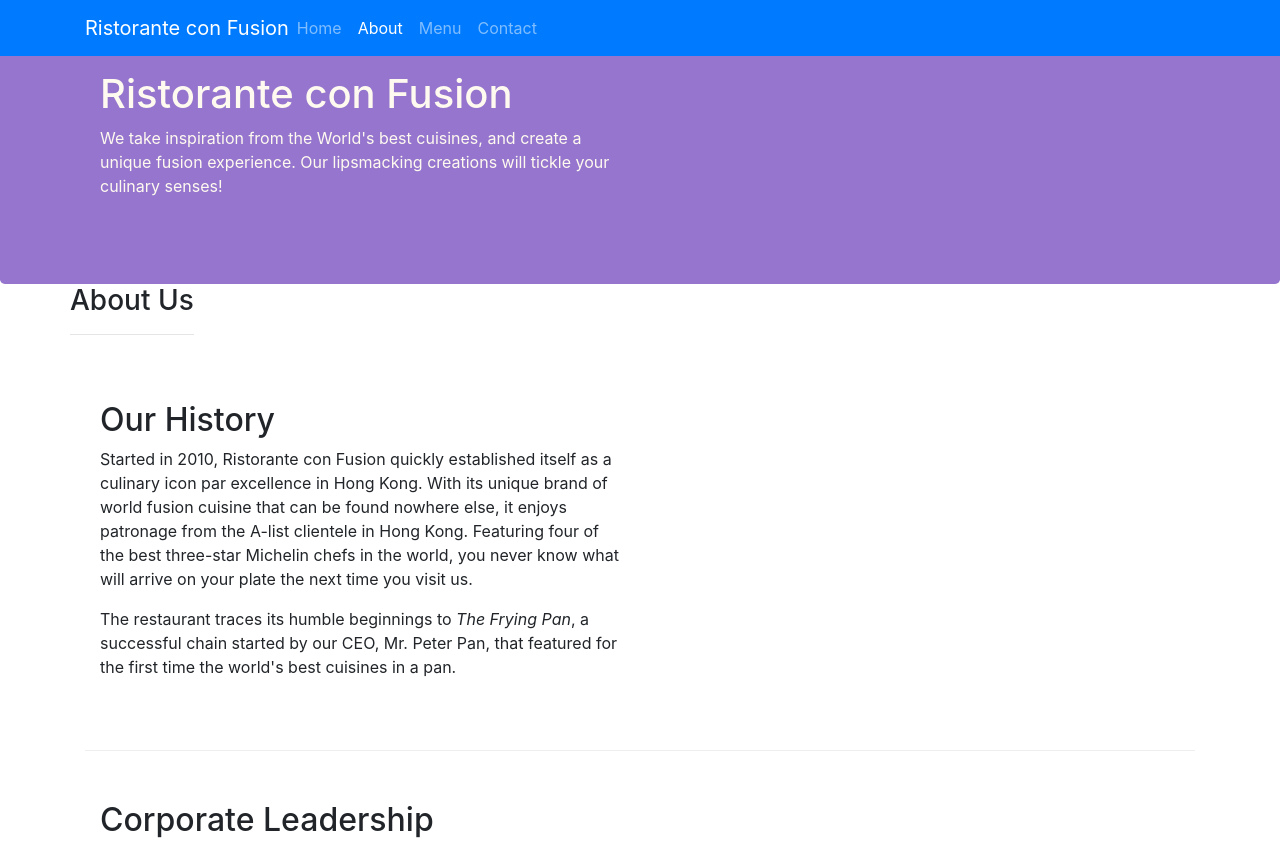
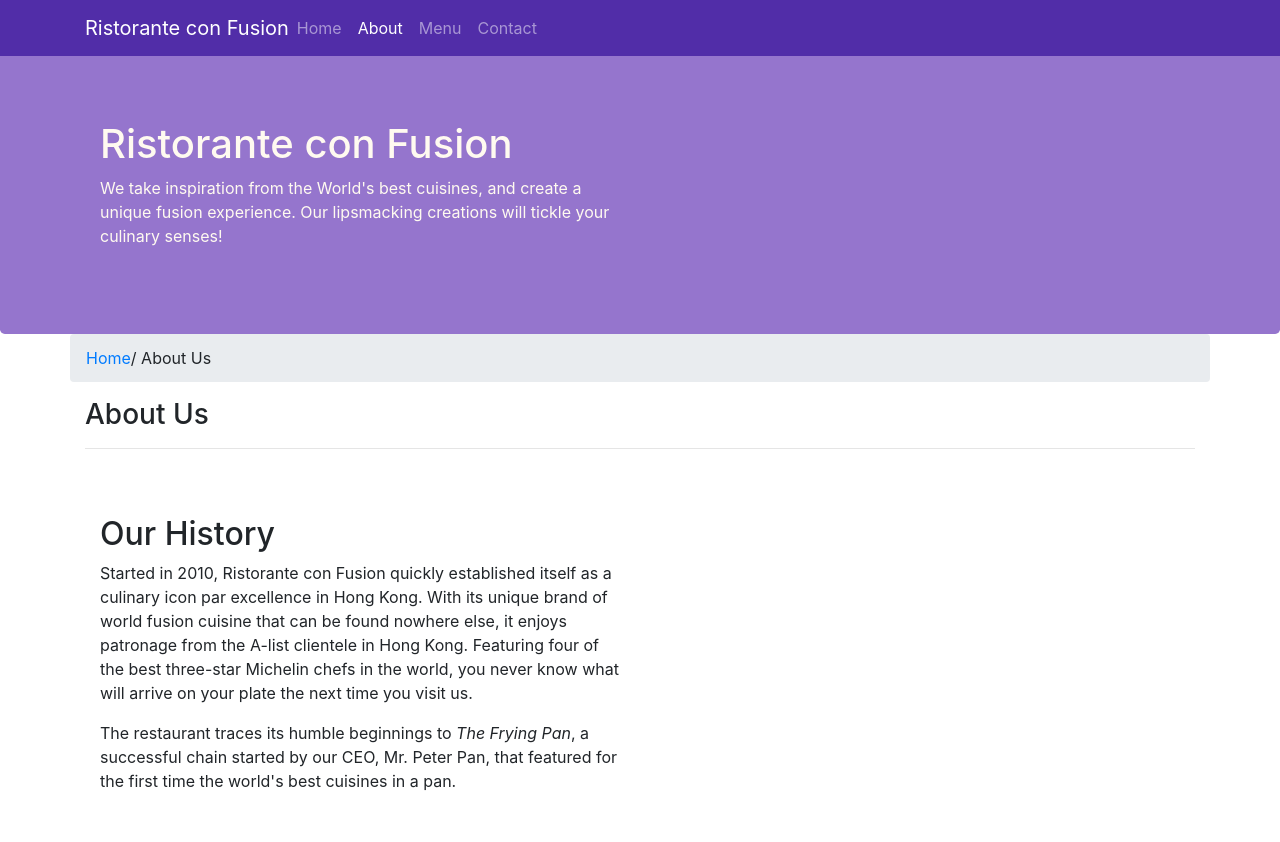
Before and after one commit to Sankalpbp/conFusion, a website: page aboutus.html in a window 1280 px wide. Shown: the top 842 px of the page. Drawn offline with nearby package versions, Linux system fonts and the light colour scheme.

Commit message:
BreadCrumbs added and Colors Changed

```diff
--- a/aboutus.html
+++ b/aboutus.html
@@ -15,7 +15,7 @@
 
 <body>
 
-    <nav class="navbar navbar-dark navbar-expand-sm bg-primary fixed-top">
+    <nav class="navbar navbar-dark navbar-expand-sm fixed-top">
 
         <div class="container">
 
@@ -52,7 +52,11 @@
 
     <div class="container">
         <div class="row">
-            <div class="">
+            <ol class="col-12 breadcrumb">
+                <li class="breadcrumb-item"><a href="./index.html">Home</a></li>
+                <li class="breadcrump-item active"><a> / About Us</a></li>
+            </ol>
+            <div class="col-12">
                <h3>About Us</h3>
                <hr>
             </div>
--- a/css/styles.css
+++ b/css/styles.css
@@ -34,3 +34,12 @@
 .spacing {
     padding: 80px 30px 80px 30px;
 }
+
+body {
+    padding: 50px 0px 0px 0px;
+    z-index: 0;
+}
+
+.navbar-dark {
+    background-color: #512DA8;
+}
```
Also changed, not shown: index.html (+1 -1 lines).
